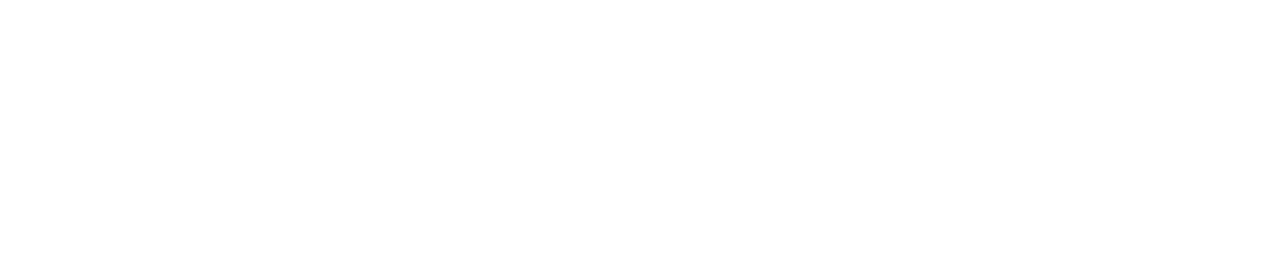
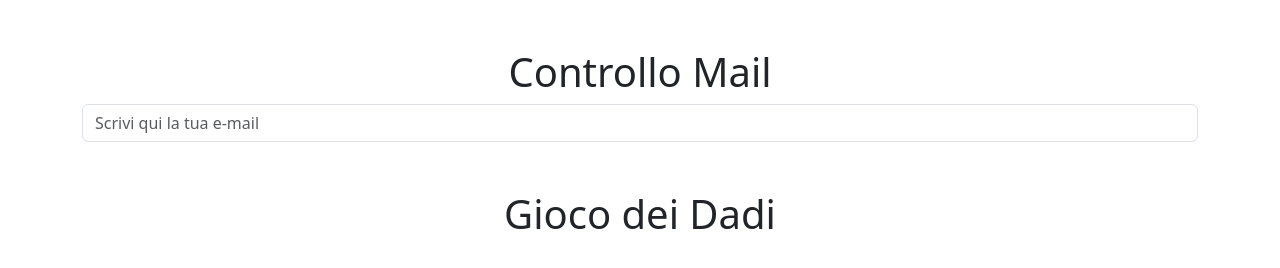
Before and after one commit to alessandrodaniello105/js-mail-dadi, a plain HTML site: page index.html in a window 1280 px wide. Drawn offline with nearby package versions, Linux system fonts and the light colour scheme.

Commit message:
[edit]: README; [add]: ex. container, test email

```diff
--- a/index.html
+++ b/index.html
@@ -13,6 +13,19 @@
 </head>
 <body>
 
+  <div class="container text-center my-5">
+    <h1>Controllo Mail</h1>
+
+    <div>
+      <input class="form-control" type="email" name="email-user" id="email-user-id" placeholder="Scrivi qui la tua e-mail">
+    </div>
+  </div>
+
+  <div class="container text-center my-5">
+    <h1>Gioco dei Dadi</h1>
+  </div>
+
+
 
 
   <script src="./js/script.js"></script>
--- a/js/script.js
+++ b/js/script.js
@@ -1 +1,14 @@
-console.log('Hello World!');
+/*
+CONTROLLO MAIL
+*/
+// 1. Creo un array(lista) delle email registrate
+
+const emailRegistered = ['pippo', 'pluto', 'paperino'];
+
+// 2. Creo un input dove chiedo la mail dell'utente e la definisco in una variabile
+
+// 3. Creo una variabile per il successivo messaggio di esito
+let emailUser, message;
+
+
+// 4.
```
Also changed, not shown: 1 other file.
